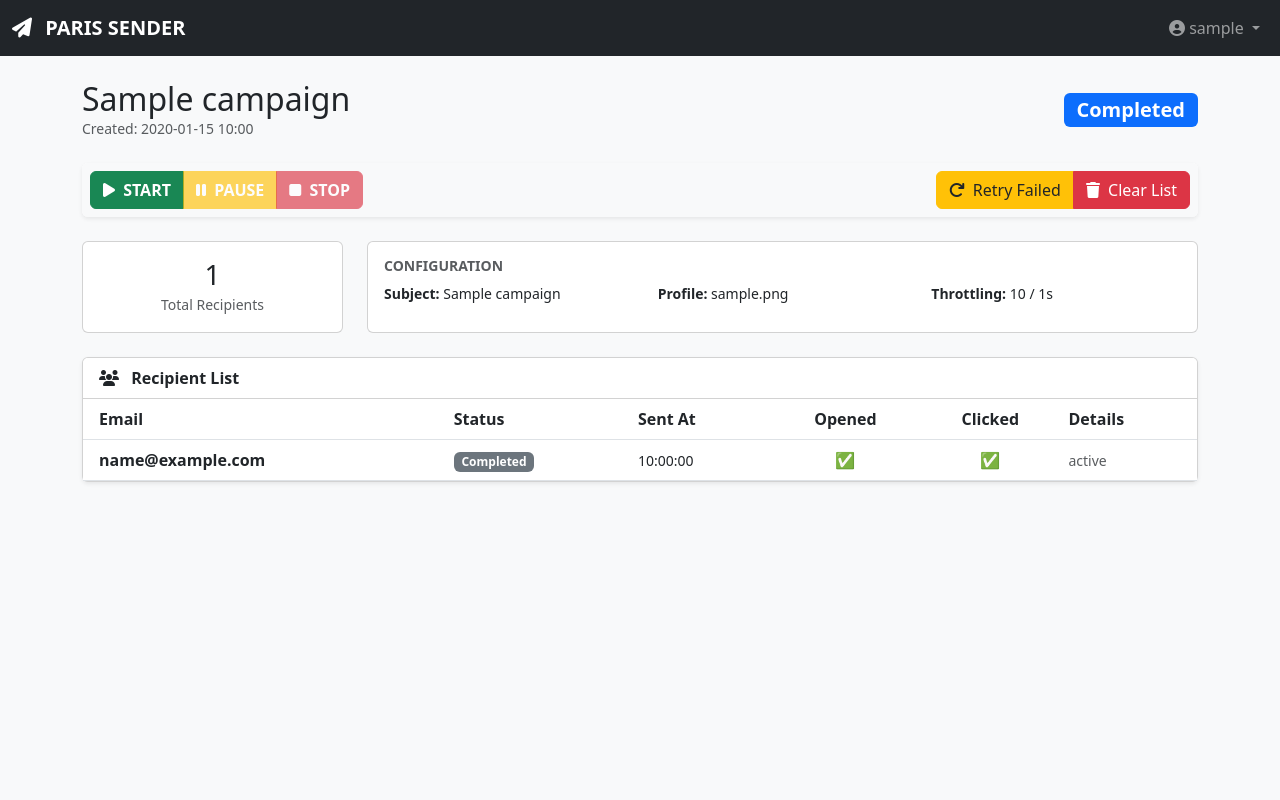
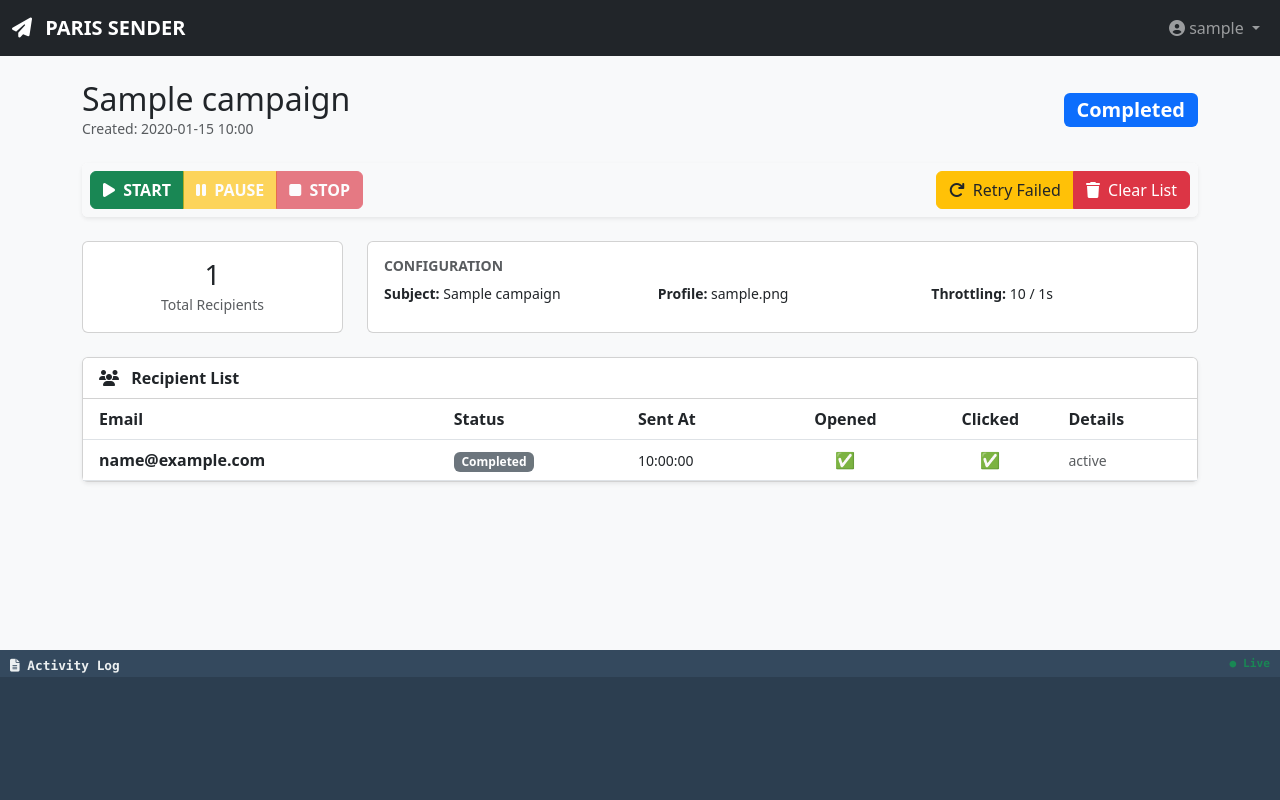
Before and after one commit to Sussyfreelandx/smtpweb, a Flask app: page /campaign/1 in a window 1280 px wide. Run offline with Flask 2, Linux system fonts and the light colour scheme; a user stored in the database is signed in; tables that the repository leaves empty hold one stand-in row (values such as "Sample post"); data that the repository does not hold is empty.

Commit message:
Update base.html

```diff
--- a/app/templates/base.html
+++ b/app/templates/base.html
@@ -4,17 +4,42 @@
     <meta charset="utf-8">
     <meta name="viewport" content="width=device-width, initial-scale=1">
     <title>{{ title }} - Paris Sender Web</title>
-    <!-- Bootstrap CSS for styling -->
     <link href="https://cdn.jsdelivr.net/npm/bootstrap@5.3.0/dist/css/bootstrap.min.css" rel="stylesheet">
-    <!-- FontAwesome for Icons -->
     <link rel="stylesheet" href="https://cdnjs.cloudflare.com/ajax/libs/font-awesome/6.4.0/css/all.min.css">
     <style>
-        body { background-color: #f8f9fa; }
-        .sidebar { min-height: 100vh; background-color: #2c3e50; color: white; }
-        .sidebar a { color: #bdc3c7; text-decoration: none; padding: 10px 15px; display: block; }
-        .sidebar a:hover, .sidebar a.active { background-color: #34495e; color: white; border-left: 4px solid #3498db; }
-        .content-area { padding: 20px; }
+        body { background-color: #f8f9fa; padding-bottom: 160px; /* Space for log viewer */ }
         .card-custom { border: none; box-shadow: 0 2px 5px rgba(0,0,0,0.05); border-radius: 8px; }
+
+        /* Activity Log Styles */
+        #activity-log-container {
+            position: fixed;
+            bottom: 0;
+            left: 0;
+            width: 100%;
+            height: 150px;
+            background-color: #2c3e50;
+            color: #ecf0f1;
+            font-family: 'Consolas', 'Courier New', monospace;
+            font-size: 0.85rem;
+            z-index: 1030;
+            border-top: 4px solid #34495e;
+            display: flex;
+            flex-direction: column;
+        }
+        #activity-log-header {
+            background-color: #34495e;
+            padding: 2px 10px;
+            font-weight: bold;
+            font-size: 0.8rem;
+            display: flex;
+            justify-content: space-between;
+        }
+        #activity-log-content {
+            overflow-y: auto;
+            padding: 5px 10px;
+            flex-grow: 1;
+        }
+        .log-entry { margin-bottom: 2px; }
     </style>
   </head>
   <body>
@@ -34,9 +59,8 @@
                         <i class="fas fa-user-circle"></i> {{ current_user.username }}
                     </a>
                     <ul class="dropdown-menu dropdown-menu-end">
-                        <!-- FIXED: Pointing to SMTP settings as the main settings area for now -->
+                        <li><a class="dropdown-item" href="{{ url_for('main.general_settings') }}">General Settings</a></li>
                         <li><a class="dropdown-item" href="{{ url_for('main.smtp_profiles') }}">SMTP Settings</a></li>
-                         <!-- FIXED: Added link to Suppression List -->
                         <li><a class="dropdown-item" href="{{ url_for('main.suppression_list') }}">Suppression List</a></li>
                         <li><hr class="dropdown-divider"></li>
                         <li><a class="dropdown-item" href="{{ url_for('main.logout') }}">Logout</a></li>
@@ -51,7 +75,7 @@
       </div>
     </nav>
 
-    <div class="container-fluid">
+    <div class="container-fluid content-area">
         {% with messages = get_flashed_messages(with_categories=true) %}
             {% if messages %}
                 <div class="row mt-3">
@@ -70,6 +94,62 @@
         {% block content %}{% endblock %}
     </div>
 
+    <!-- Live Activity Log Viewer -->
+    {% if current_user.is_authenticated %}
+    <div id="activity-log-container">
+        <div id="activity-log-header">
+            <span><i class="fas fa-file-alt"></i> Activity Log</span>
+            <span id="log-status" class="text-success" style="font-size: 0.7rem;">● Live</span>
+        </div>
+        <div id="activity-log-content">
+            <!-- Logs will be injected here via JS -->
+            <div class="log-entry text-muted">[System] Log viewer initialized. Waiting for data...</div>
+        </div>
+    </div>
+    {% endif %}
+
     <script src="https://cdn.jsdelivr.net/npm/bootstrap@5.3.0/dist/js/bootstrap.bundle.min.js"></script>
+    <script>
+        // Live Log Polling
+        {% if current_user.is_authenticated %}
+        const logContent = document.getElementById('activity-log-content');
+        let lastLogHash = "";
+
+        function fetchLogs() {
+            fetch("{{ url_for('main.api_get_logs') }}")
+                .then(response => response.json())
+                .then(data => {
+                    // Simple check to avoid redraw if length/content hasn't changed effectively
+                    // For robustness, we just clear and redraw sorted by time for this demo
+                    const newHash = JSON.stringify(data);
+                    if (newHash !== lastLogHash) {
+                        logContent.innerHTML = "";
+                        data.forEach(entry => {
+                            const div = document.createElement('div');
+                            div.className = "log-entry";
+                            // Basic color coding
+                            if(entry.level === "ERROR") div.style.color = "#ff6b6b";
+                            else if(entry.level === "SUCCESS") div.style.color = "#51cf66";
+                            else if(entry.level === "WARNING") div.style.color = "#fcc419";
+
+                            div.textContent = entry.full_text;
+                            logContent.appendChild(div);
+                        });
+                        // Auto scroll to bottom
+                        logContent.scrollTop = logContent.scrollHeight;
+                        lastLogHash = newHash;
+                    }
+                })
+                .catch(err => {
+                    document.getElementById('log-status').className = "text-danger";
+                    document.getElementById('log-status').textContent = "● Disconnected";
+                });
+        }
+
+        // Poll every 2 seconds
+        setInterval(fetchLogs, 2000);
+        fetchLogs(); // Initial call
+        {% endif %}
+    </script>
   </body>
 </html>
```
